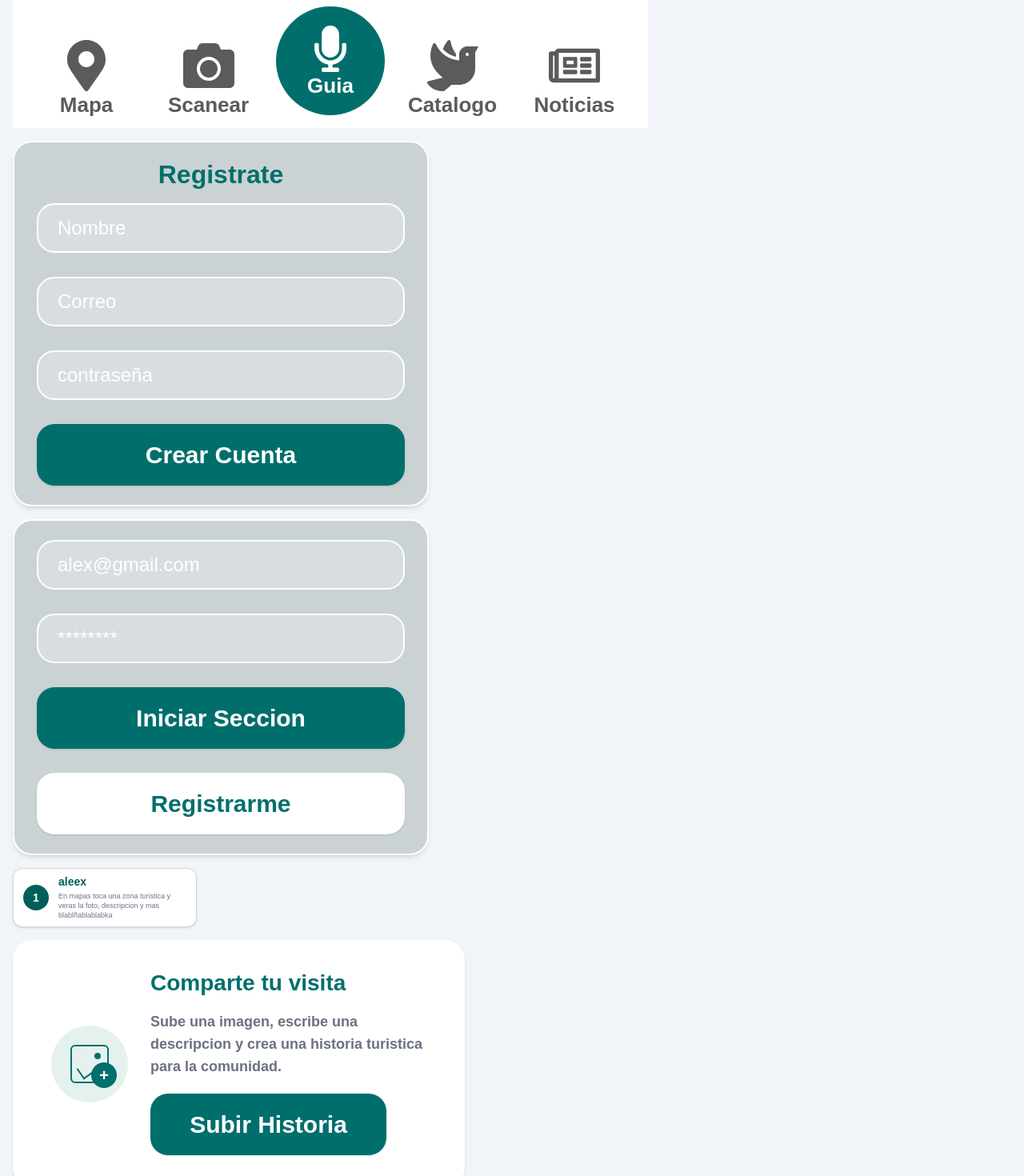
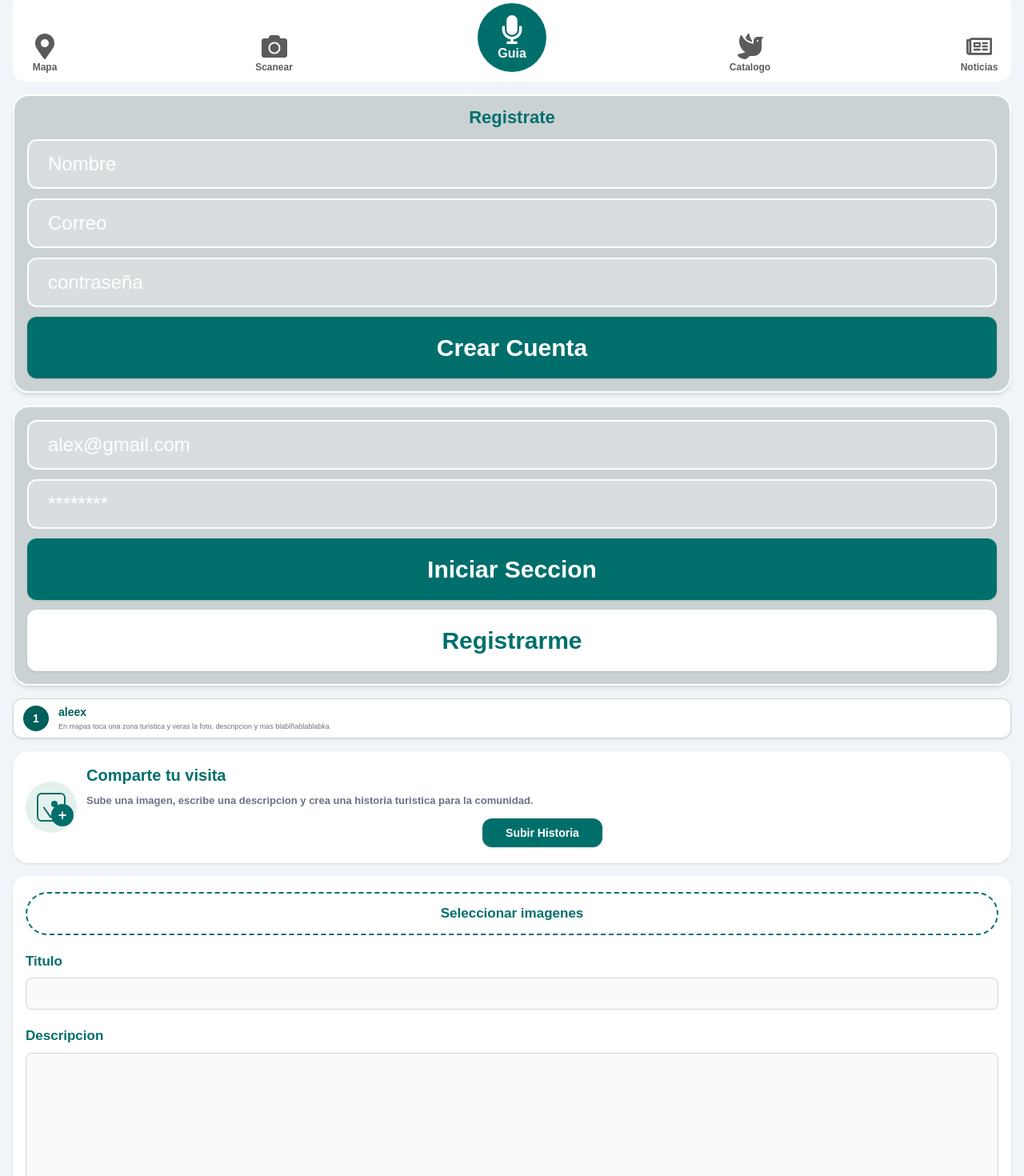
Before and after one commit to Alex123Palacin/HackatonTransGod, a React (Vite) app in the folder FrontEnd/: page /Inicio in a window 1280 px wide. Shown: the part 24-1494 px from the top of the page at 80% size. Built offline with nearby package versions, Linux system fonts and the light colour scheme.

Commit message:
rsponsive

```diff
--- a/FrontEnd/src/components/ComparteVisitaComp.tsx
+++ b/FrontEnd/src/components/ComparteVisitaComp.tsx
@@ -6,33 +6,35 @@ type ComparteVisitaCompProps = {
 
 function ComparteVisitaComp({ onSubirHistoria }: ComparteVisitaCompProps) {
   return (
-    <section className="flex w-full max-w-[565px] items-center gap-7 rounded-[24px] bg-white px-12 py-10 font-[Arial] shadow-sm">
-      <div className="flex h-24 w-24 shrink-0 items-center justify-center rounded-full bg-[#e4f1ed] text-[#006f6c]">
-        <div className="relative h-12 w-12 rounded-md border-2 border-[#006f6c]">
+    <section className="flex w-full max-w-full items-center gap-3 rounded-[20px] bg-white px-4 py-5 font-[Arial] shadow-sm [overflow-wrap:normal] [word-break:normal]">
+      <div className="flex h-16 w-16 shrink-0 items-center justify-center rounded-full bg-[#e4f1ed] text-[#006f6c]">
+        <div className="relative h-9 w-9 rounded-md border-2 border-[#006f6c]">
           <div className="absolute bottom-2 left-2 h-4 w-6 rotate-[-35deg] border-b-2 border-l-2 border-[#006f6c]" />
           <div className="absolute right-2 top-2 h-2 w-2 rounded-full bg-[#006f6c]" />
-          <div className="absolute -bottom-2 -right-3 flex h-8 w-8 items-center justify-center rounded-full bg-[#006f6c] text-xl font-bold text-white">
+          <div className="absolute -bottom-2 -right-3 flex h-7 w-7 items-center justify-center rounded-full bg-[#006f6c] text-lg font-bold text-white">
             +
           </div>
         </div>
       </div>
 
-      <div className="flex flex-1 flex-col gap-5">
-        <div>
-          <h2 className="text-[28px] font-bold leading-none text-[#006f6c]">
+      <div className="flex min-w-0 flex-1 flex-col gap-3">
+        <div className="[overflow-wrap:normal] [word-break:normal]">
+          <h2 className="text-[20px] font-bold leading-none text-[#006f6c]">
             Comparte tu visita
           </h2>
-          <p className="mt-5 max-w-[350px] text-[18px] font-semibold leading-7 text-gray-500">
+          <p className="mt-3 text-[13px] font-semibold leading-5 text-gray-500 [overflow-wrap:normal] [word-break:normal]">
             Sube una imagen, escribe una descripcion y crea una historia
             turistica para la comunidad.
           </p>
         </div>
 
-        <BtnBlanco
-          informacion="Subir Historia"
-          estilos="max-w-[295px] min-h-[54px] rounded-[22px] py-2 text-[22px]"
-          onClick={onSubirHistoria}
-        />
+        <div className="flex w-full justify-center">
+          <BtnBlanco
+            informacion="Subir Historia"
+            estilos="!min-h-9 !w-[150px] !rounded-xl !px-3 !py-1 !text-sm leading-none whitespace-nowrap [overflow-wrap:normal] [word-break:normal]"
+            onClick={onSubirHistoria}
+          />
+        </div>
       </div>
     </section>
   );
--- a/FrontEnd/src/components/CuadroInicioComp.tsx
+++ b/FrontEnd/src/components/CuadroInicioComp.tsx
@@ -6,23 +6,27 @@ function CuadroInicioComp() {
   const { redirigir } = useRedireccion();
 
   return (
-    <section className="w-full max-w-[520px] rounded-[24px] border-2 border-white bg-[#b9c4c5]/70 px-7 py-6 shadow-md backdrop-blur-[2px]">
-      <div className="flex flex-col gap-[30px]">
+    <section className="w-full max-w-full rounded-[20px] border-2 border-white bg-[#b9c4c5]/70 px-4 py-4 shadow-md backdrop-blur-[2px]">
+      <div className="flex flex-col gap-3">
         <InputLogin
           tipo="email"
           informacion="alex@gmail.com"
+          estilos="h-10 rounded-xl px-3 text-sm"
         />
         <InputLogin
           tipo="password"
           informacion="********"
+          estilos="h-10 rounded-xl px-3 text-sm"
         />
 
         <BtnBlanco
           informacion="Iniciar Seccion"
+          estilos="min-h-11 rounded-xl py-2 text-base"
           onClick={() => redirigir("/alex")}
         />
         <BtnVerde
           informacion="Registrarme"
+          estilos="min-h-11 rounded-xl py-2 text-base"
           onClick={() => redirigir("/alex")}
         />
       </div>
--- a/FrontEnd/src/components/CuadroRegistrarComp.tsx
+++ b/FrontEnd/src/components/CuadroRegistrarComp.tsx
@@ -6,21 +6,31 @@ function CuadroRegistrarComp() {
   const { redirigir } = useRedireccion();
 
   return (
-    <section className="w-full max-w-[520px] rounded-[24px] border-2 border-white bg-[#b9c4c5]/70 px-7 py-6 shadow-md backdrop-blur-[2px]">
-      <h2 className="mb-5 text-center font-[Arial] text-[32px] font-bold leading-none text-[#006f6c]">
+    <section className="w-full max-w-full rounded-[20px] border-2 border-white bg-[#b9c4c5]/70 px-4 py-4 shadow-md backdrop-blur-[2px]">
+      <h2 className="mb-4 text-center font-[Arial] text-[22px] font-bold leading-none text-[#006f6c]">
         Registrate
       </h2>
 
-      <div className="flex flex-col gap-[30px]">
-        <InputLogin tipo="text" informacion="Nombre" />
-        <InputLogin tipo="email" informacion="Correo" />
+      <div className="flex flex-col gap-3">
+        <InputLogin
+          tipo="text"
+          informacion="Nombre"
+          estilos="h-10 rounded-xl px-3 text-sm"
+        />
+        <InputLogin
+          tipo="email"
+          informacion="Correo"
+          estilos="h-10 rounded-xl px-3 text-sm"
+        />
         <InputLogin
           tipo="password"
           informacion="contraseña"
+          estilos="h-10 rounded-xl px-3 text-sm"
         />
 
         <BtnBlanco
           informacion="Crear Cuenta"
+          estilos="min-h-11 rounded-xl py-2 text-base"
           onClick={() => redirigir("/alex")}
         />
       </div>
--- a/FrontEnd/src/components/FormularioHistoriaComp.tsx
+++ b/FrontEnd/src/components/FormularioHistoriaComp.tsx
@@ -40,7 +40,7 @@ function FormularioHistoriaComp({
   }
 
   return (
-    <section className="w-full max-w-[388px] rounded-[16px] bg-white px-7 py-5 font-[Arial] shadow-sm">
+    <section className="w-full max-w-full rounded-[16px] bg-white px-4 py-5 font-[Arial] shadow-sm">
       <input
         ref={inputImagenesRef}
         type="file"
@@ -53,7 +53,7 @@ function FormularioHistoriaComp({
       <button
         type="button"
         onClick={abrirSelectorImagenes}
-        className="w-full rounded-[28px] border-2 border-dashed border-[#006f6c] px-5 py-3 text-center text-[20px] font-bold text-[#006f6c]"
+        className="w-full rounded-[28px] border-2 border-dashed border-[#006f6c] px-4 py-3 text-center text-[17px] font-bold text-[#006f6c]"
       >
         Seleccionar imagenes
       </button>
@@ -71,7 +71,7 @@ function FormularioHistoriaComp({
         </div>
       )}
 
-      <label className="mt-6 block text-[20px] font-bold text-[#006f6c]">
+      <label className="mt-5 block text-[17px] font-bold text-[#006f6c]">
         Titulo
       </label>
       <input
@@ -81,13 +81,13 @@ function FormularioHistoriaComp({
         className="mt-2 h-10 w-full rounded-lg border border-gray-300 bg-gray-50 px-3 text-[#006f6c] outline-none focus:border-[#006f6c] focus:ring-2 focus:ring-[#006f6c]/20"
       />
 
-      <label className="mt-6 block text-[20px] font-bold text-[#006f6c]">
+      <label className="mt-5 block text-[17px] font-bold text-[#006f6c]">
         Descripcion
       </label>
       <textarea
         value={descripcion}
         onChange={(event) => setDescripcion(event.target.value)}
-        className="mt-2 min-h-[245px] w-full resize-none rounded-lg border border-gray-300 bg-gray-50 p-3 text-[#006f6c] outline-none focus:border-[#006f6c] focus:ring-2 focus:ring-[#006f6c]/20"
+        className="mt-2 min-h-[180px] w-full resize-none rounded-lg border border-gray-300 bg-gray-50 p-3 text-[#006f6c] outline-none focus:border-[#006f6c] focus:ring-2 focus:ring-[#006f6c]/20"
       />
 
       <div className="mx-auto mt-6 flex w-full max-w-[256px] flex-col gap-4">
--- a/FrontEnd/src/components/MenuModulosComp.tsx
+++ b/FrontEnd/src/components/MenuModulosComp.tsx
@@ -65,7 +65,7 @@ function MenuModulosComp() {
   return (
     <nav
       aria-label="Menu de modulos"
-      className="flex w-full max-w-[794px] items-end justify-between gap-4 bg-white px-8 py-4 font-[Arial]"
+      className="flex w-full items-end justify-between gap-1 rounded-2xl bg-white px-2 py-3 font-[Arial]"
     >
       {modulosMenu.map(({ nombre, ruta, rutasActivas, Icono, guia }) => {
         const activo = estaActivo(rutasActivas);
@@ -76,11 +76,11 @@ function MenuModulosComp() {
               key={nombre}
               type="button"
               onClick={() => redirigir(ruta)}
-              className="flex w-[120px] flex-col items-center justify-end"
+              className="flex w-[86px] flex-col items-center justify-end"
             >
-              <span className="flex h-[136px] w-[136px] flex-col items-center justify-center rounded-full bg-[#006f6c] text-white">
-                <Icono className="h-[58px] w-[58px]" />
-                <span className="mt-1 text-[26px] font-bold leading-none">
+              <span className="flex h-[86px] w-[86px] flex-col items-center justify-center rounded-full bg-[#006f6c] text-white">
+                <Icono className="h-9 w-9" />
+                <span className="mt-1 text-[16px] font-bold leading-none">
                   {nombre}
                 </span>
               </span>
@@ -93,12 +93,12 @@ function MenuModulosComp() {
             key={nombre}
             type="button"
             onClick={() => redirigir(ruta)}
-            className={`flex w-[120px] flex-col items-center justify-end font-bold ${
+            className={`flex w-[64px] flex-col items-center justify-end font-bold ${
               activo ? "text-[#006f6c]" : "text-[#5b5b5b] "
             }`}
           >
-            <Icono className="h-[64px] w-[64px]" />
-            <span className="mt-1 text-[26px] leading-none">{nombre}</span>
+            <Icono className="h-8 w-8" />
+            <span className="mt-1 text-[12px] leading-none">{nombre}</span>
           </button>
         );
       })}
--- a/FrontEnd/src/components/MiniComunicadoComp.tsx
+++ b/FrontEnd/src/components/MiniComunicadoComp.tsx
@@ -16,7 +16,7 @@ function MiniComunicadoComp({
   onVer,
 }: MiniComunicadoCompProps) {
   return (
-    <article className="grid w-full max-w-[262px] grid-cols-[1fr_92px] gap-3 rounded-lg border border-gray-400 bg-white p-3 font-[Arial] shadow-sm">
+    <article className="grid w-full max-w-full grid-cols-[1fr_92px] gap-3 rounded-lg border border-gray-400 bg-white p-3 font-[Arial] shadow-sm">
       <div className="flex min-w-0 flex-col">
         <span className="text-[9px] font-bold text-[#006f6c]">{categoria}</span>
         <h3 className="mt-3 text-[16px] font-bold leading-5 text-[#006f6c]">
--- a/FrontEnd/src/components/MiniExperienciaComp.tsx
+++ b/FrontEnd/src/components/MiniExperienciaComp.tsx
@@ -13,7 +13,7 @@ function MiniExperienciaComp({
   const imagenesExtra = Math.max(imagenes.length - 3, 0);
 
   return (
-    <article className="grid w-full max-w-[350px] grid-cols-[1fr_188px] gap-4 rounded-xl border border-gray-400 bg-white p-3 font-[Arial] shadow-sm">
+    <article className="grid w-full max-w-full grid-cols-[1fr_170px] gap-3 rounded-xl border border-gray-400 bg-white p-3 font-[Arial] shadow-sm">
       <div>
         <h3 className="text-[16px] font-bold leading-5 text-[#006f6c]">
           {titulo}
@@ -23,7 +23,7 @@ function MiniExperienciaComp({
         </p>
       </div>
 
-      <div className="grid h-[150px] grid-cols-2 grid-rows-2 overflow-hidden">
+      <div className="grid h-[135px] grid-cols-2 grid-rows-2 overflow-hidden">
         <ImagenExperiencia
           src={imagenesMostradas[0]}
           alt={`${titulo} 1`}
--- a/FrontEnd/src/components/PasosInicio.tsx
+++ b/FrontEnd/src/components/PasosInicio.tsx
@@ -13,7 +13,7 @@ function PasosInicio({
 }: PasosInicioProps) {
   return (
     <article
-      className={`flex w-full max-w-[230px] items-center gap-3 rounded-xl border border-gray-300 bg-white px-3 py-2 shadow-sm ${estilos}`}
+      className={`flex w-full max-w-full items-center gap-3 rounded-xl border border-gray-300 bg-white px-3 py-2 shadow-sm ${estilos}`}
     >
       <div className="flex h-8 w-8 shrink-0 items-center justify-center rounded-full bg-teal-800 font-[Arial] text-sm font-bold text-white">
         {numero}
```
Also changed, not shown: FrontEnd/src/pages/LoginIniciarPages.tsx (+21 -4 lines).
